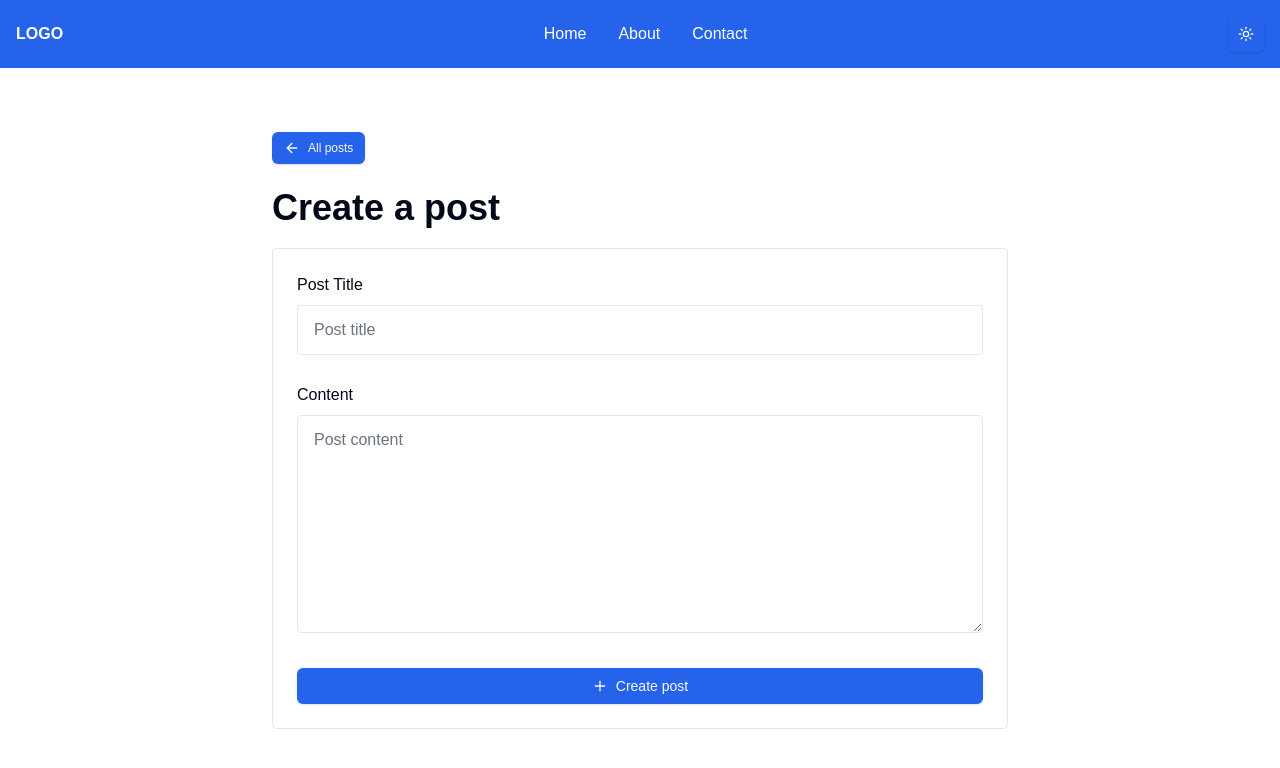
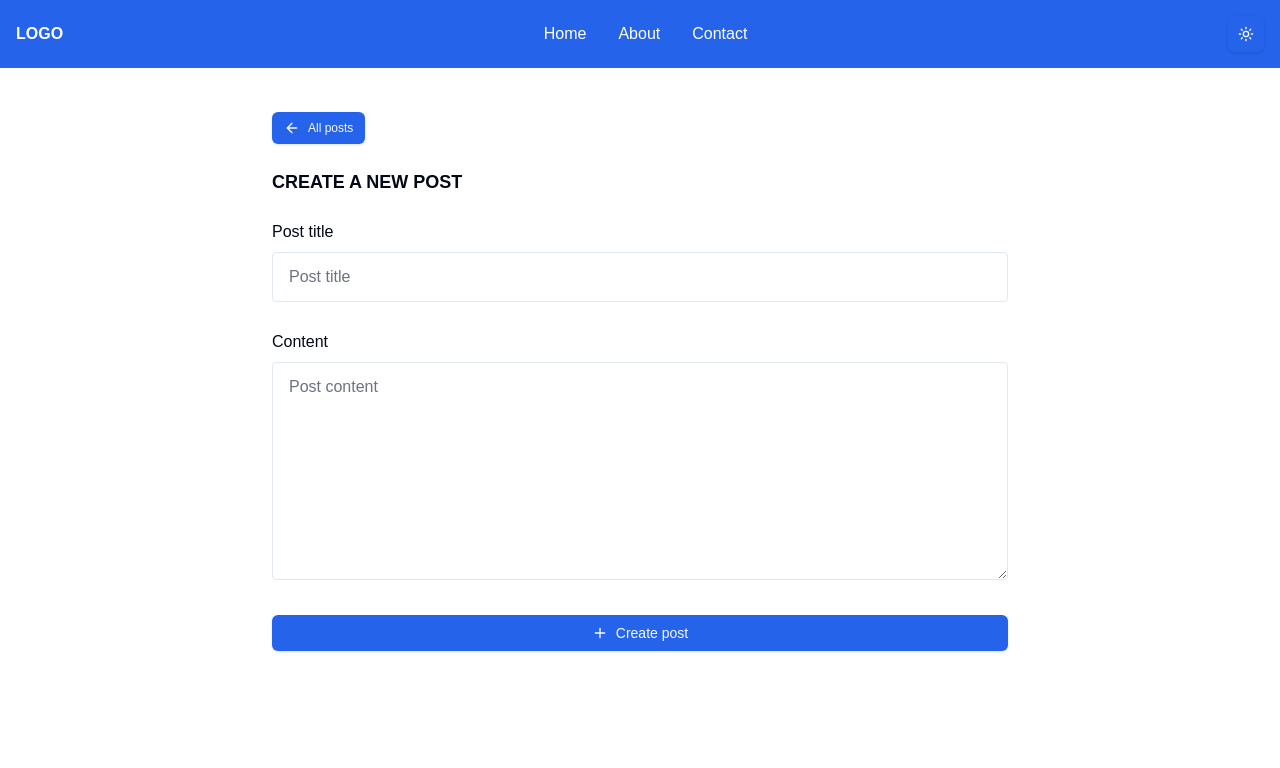
Before and after one commit to Azemchap/next.js_starter, a Next.js app: page /posts/create in a window 1280 px wide. Shown: the top 768 px of the page. Built offline with nearby package versions, Linux system fonts and the light colour scheme.

Commit message:
major updates

```diff
--- a/app/layout.tsx
+++ b/app/layout.tsx
@@ -38,10 +38,10 @@ export default function RootLayout({
           disableTransitionOnChange
         >
           <Header />
-          <main className="min-h-screen">
+          <main className="min-h-screen pt-12">
             {children}
           </main>
-          <ToastContainer />
+          <ToastContainer position="bottom-right" hideProgressBar={true} autoClose={2000} />
         </ThemeProvider>
       </body>
     </html>
--- a/app/posts/create/page.tsx
+++ b/app/posts/create/page.tsx
@@ -19,14 +19,10 @@ export default function Page() {
 
         try {
             await createPost(formData); // Call the server action directly
-            toast.success('Post created successfully!', {
-                autoClose: 4000,
-            });
+            toast.success('Post created!');
         } catch (error) {
-            console.error('Error creating post:', error);
-            toast.error('Failed to create post.', {
-                autoClose: 4000,
-            });
+            console.error('Error creating post: ', error);
+            toast.error('Failed to create post.');
         } finally {
             setLoading(false); // Reset loading state
         }
@@ -38,10 +34,10 @@ export default function Page() {
                 <Link href={'/posts'} className='inline-flex mb-6'>
                     <Button size={'sm'}><ArrowLeft /> All posts</Button>
                 </Link>
-                <h2 className='text-4xl font-semibold mb-5'>Create a post</h2>
-                <form onSubmit={handleSubmit} className='flex flex-col gap-y-2 border rounded p-6'>
+                <h2 className='text-lg font-semibold mb-6 uppercase '>Create a new Post</h2>
+                <form onSubmit={handleSubmit} className='flex flex-col gap-y-2 '>
                     <div className='mb-5'>
-                        <label htmlFor="title">Post Title</label>
+                        <label htmlFor="title">Post title</label>
                         <input
                             type="text"
                             id="title"
--- a/components/sections/EditPostPage.tsx
+++ b/components/sections/EditPostPage.tsx
@@ -23,10 +23,6 @@ const EditPost: React.FC<EditPostProps> = ({ post }) => {
     const [title, setTitle] = useState(post.title);
     const [content, setContent] = useState(post.content);
 
-    if (!post) {
-        return <div className='py-12'><Spinner message='Loading...' /></div>;
-    }
-
     const handleSubmit = async (event: React.FormEvent<HTMLFormElement>) => {
         event.preventDefault();
         setLoading(true);
@@ -37,14 +33,10 @@ const EditPost: React.FC<EditPostProps> = ({ post }) => {
 
         try {
             await updatePost(post.id, formData);
-            toast.success('Changes saved successfully!', {
-                autoClose: 4000,
-            });
+            toast.success('Changes saved!');
         } catch (error) {
             console.error('Error saving changes:', error);
-            toast.error('Failed to update post.', {
-                autoClose: 4000,
-            });
+            toast.error('Failed to save changes.');
         } finally {
             setLoading(false);
         }
@@ -56,8 +48,8 @@ const EditPost: React.FC<EditPostProps> = ({ post }) => {
                 <Link href={'/posts'} className='inline-flex mb-6'>
                     <Button size={'sm'}><ArrowLeft /> All posts</Button>
                 </Link>
-                <h2 className='text-4xl font-semibold mb-5'>Update post</h2>
-                <form onSubmit={handleSubmit} className='flex flex-col gap-y-2 border rounded p-6'>
+                <h2 className='text-lg font-semibold mb-6 uppercase'>Update post</h2>
+                <form onSubmit={handleSubmit} className='flex flex-col gap-y-2'>
                     <div className='mb-5'>
                         <label htmlFor="title">Post Title</label>
                         <input
--- a/components/sections/Header.tsx
+++ b/components/sections/Header.tsx
@@ -5,7 +5,7 @@ import { MobileSheet } from '../shared/MobileSheet'
 
 export default function Header() {
     return (
-        <header className='bg-primary sticky top-0 z-40'>
+        <header className='bg-primary fixed z-40 top-0 left-0 right-0 w-full'>
             <div className='container p-4 flex items-center justify-between gap-2'>
                 <Link href={'/'} className='font-semibold text-background' >LOGO</Link>
                 <nav className='hidden md:flex items-center text-background gap-8'>
--- a/components/sections/PostPage.tsx
+++ b/components/sections/PostPage.tsx
@@ -25,7 +25,7 @@ const PostPage: React.FC<PageProps> = ({ post }) => {
     const handleDelete = async () => {
         try {
             await deletePost(post.id); // Ensure post.id is available
-            toast.success('Post deleted successfully!', {
+            toast.success('Post deleted!', {
                 autoClose: 4000,
             });
         } catch (error) {
```
